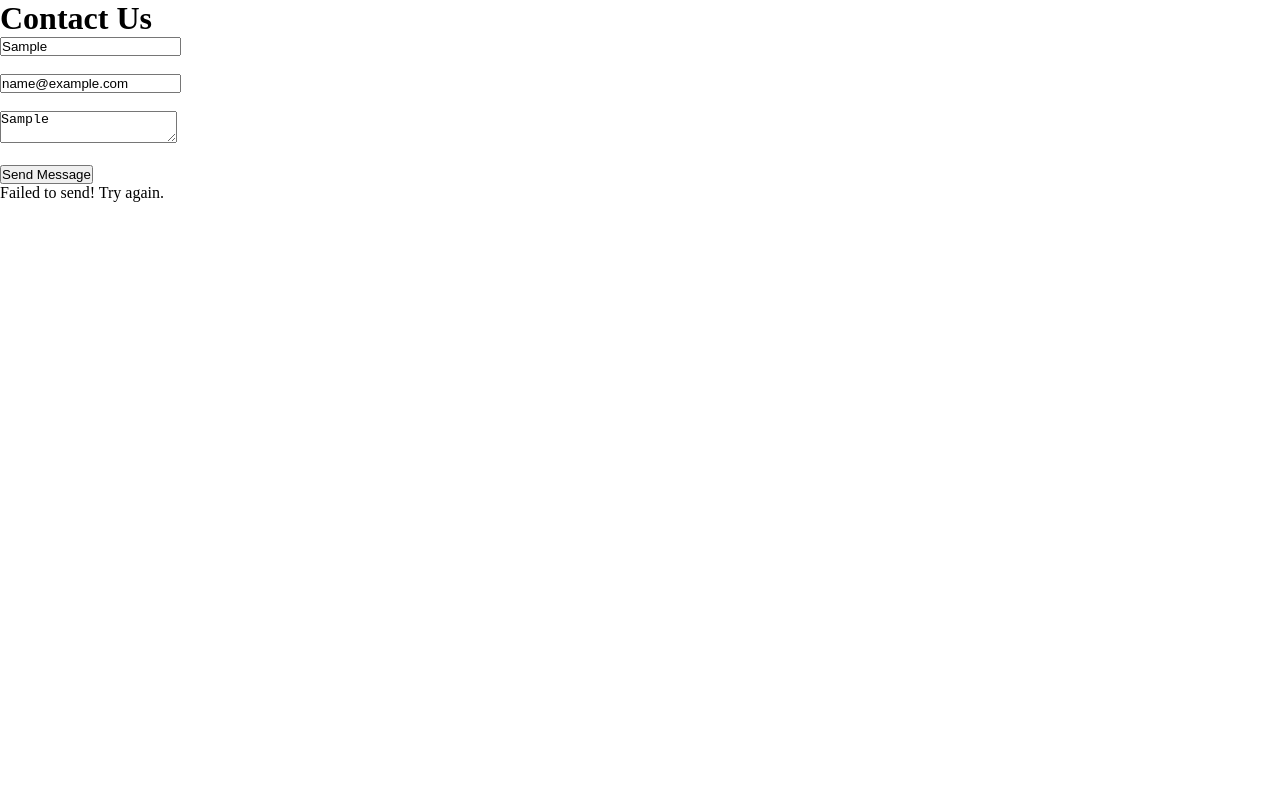
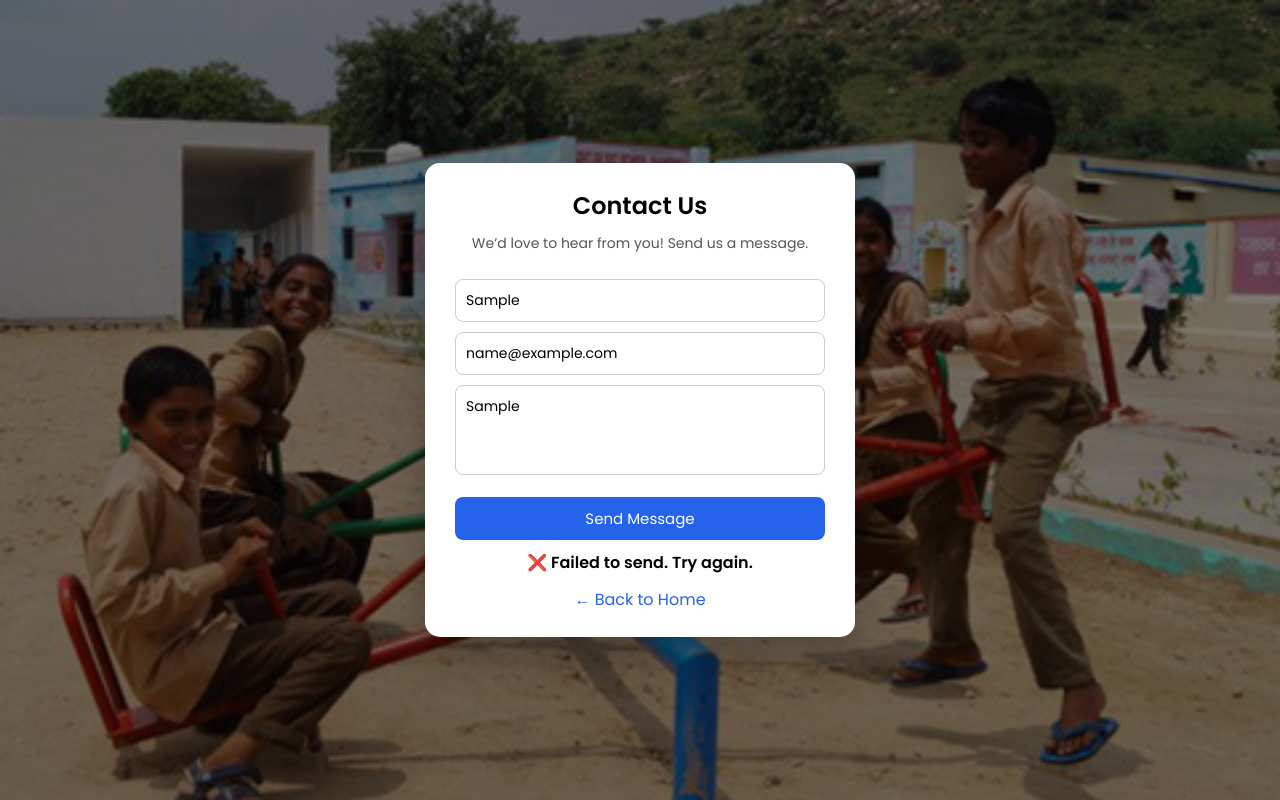
Before and after one commit to Subhajeetbal69/my-Website, a plain HTML site: page contact.html in a window 1280 px wide. Both pictures are taken after typing "Sample", "name@example.com", "Sample" into the empty fields and a click on the button "Send Message". Drawn offline with nearby package versions, Linux system fonts and the light colour scheme.

Commit message:
UI changes for services and contact pages

```diff
--- a/contact.html
+++ b/contact.html
@@ -1,8 +1,13 @@
 <!DOCTYPE html>
-<html>
+<html lang="en">
 <head>
-  <title>Contact Us - iEducation</title>
-  <link rel="stylesheet" href="style.css">
+  <meta charset="UTF-8" />
+  <title>Contact Us – iEducation</title>
+
+  <!-- Google Font -->
+  <link href="https://fonts.googleapis.com/css2?family=Poppins:wght@300;400;600&display=swap" rel="stylesheet">
+
+  <!-- EmailJS -->
   <script src="https://cdn.jsdelivr.net/npm/emailjs-com@3/dist/email.min.js"></script>
 
   <script>
@@ -10,34 +15,151 @@
         emailjs.init("QKIWUg5ebV4bI70l5");
     })();
   </script>
+
+  <style>
+    *{
+      margin:0;
+      padding:0;
+      box-sizing:border-box;
+      font-family:'Poppins',sans-serif;
+    }
+
+    body{
+      background:linear-gradient(rgba(0,0,0,0.5),rgba(0,0,0,0.5)), url("bg.jpg");
+      background-size:cover;
+      background-position:center;
+      min-height:100vh;
+      display:flex;
+      justify-content:center;
+      align-items:center;
+    }
+
+    .contact-card{
+      background:white;
+      width:430px;
+      padding:25px 30px;
+      border-radius:15px;
+      box-shadow:0 15px 40px rgba(0,0,0,.25);
+      animation:fadeIn .7s ease-in-out;
+    }
+
+    @keyframes fadeIn{
+      from{opacity:0; transform:translateY(20px);}
+      to{opacity:1; transform:translateY(0);}
+    }
+
+    .contact-card h2{
+      text-align:center;
+      margin-bottom:10px;
+    }
+
+    .contact-card p{
+      text-align:center;
+      font-size:14px;
+      color:#555;
+      margin-bottom:15px;
+    }
+
+    .contact-card input,
+    .contact-card textarea{
+      width:100%;
+      padding:10px;
+      margin-top:10px;
+      border-radius:8px;
+      border:1px solid #ccc;
+      outline:none;
+      font-size:14px;
+    }
+
+    .contact-card textarea{
+      resize:none;
+      height:90px;
+    }
+
+    .contact-card button{
+      width:100%;
+      margin-top:15px;
+      padding:10px;
+      background:#2563eb;
+      color:white;
+      border:none;
+      border-radius:8px;
+      cursor:pointer;
+      font-size:15px;
+    }
+
+    .contact-card button:hover{
+      background:#1d4ed8;
+    }
+
+    .status{
+      text-align:center;
+      margin-top:10px;
+      font-weight:600;
+    }
+
+    .back{
+      text-align:center;
+      margin-top:12px;
+    }
+
+    .back a{
+      color:#2563eb;
+      text-decoration:none;
+    }
+  </style>
 </head>
 
 <body>
 
-<h1>Contact Us</h1>
+<div class="contact-card">
 
-<form id="contactForm" onsubmit="sendMail(event)">
-  <input type="text" id="name" placeholder="Your Name" required><br><br>
-  <input type="email" id="email" placeholder="Your Email" required><br><br>
-  <textarea id="message" placeholder="Your Message" required></textarea><br><br>
-  <button type="submit">Send Message</button>
-</form>
+  <h2>Contact Us</h2>
+  <p>We’d love to hear from you! Send us a message.</p>
 
-<p id="status"></p>
+  <form onsubmit="sendMail(event)">
+
+    <input type="text" id="trap" style="display:none">
+
+    <input type="text" id="name" placeholder="Your Name" required>
+    <input type="email" id="email" placeholder="Your Email" required>
+    <textarea id="message" placeholder="Your Message" required></textarea>
+
+    <button type="submit">Send Message</button>
+
+  </form>
+
+  <div id="status" class="status"></div>
+
+  <div class="back">
+    <a href="index.html">← Back to Home</a>
+  </div>
+
+</div>
 
 <script>
 function sendMail(e){
     e.preventDefault();
 
-    emailjs.send("service_7uotzyn","template_sck02tn",{
-        from_name: document.getElementById("name").value,
-        from_email: document.getElementById("email").value,
+    if(document.getElementById("trap").value !== ""){
+        document.getElementById("status").innerHTML = "Spam detected ❌";
+        return;
+    }
+
+    emailjs.send(
+      "service_7uotzyn",
+      "template_sck02tn",
+      {
+        name: document.getElementById("name").value,
+        email: document.getElementById("email").value,
         message: document.getElementById("message").value
+      }
+    )
+    .then(() => {
+        document.getElementById("status").innerHTML = "✔ Message sent successfully!";
     })
-    .then(function(response) {
-        document.getElementById("status").innerHTML = "Message sent successfully";
-    }, function(error) {
-        document.getElementById("status").innerHTML = "Failed to send! Try again.";
+    .catch(() => {
+        document.getElementById("status").innerHTML = "❌ Failed to send. Try again.";
     });
 }
 </script>
--- a/style.css
+++ b/style.css
@@ -266,53 +266,3 @@
     font-size: 20px;
 
 }
-
-/* SERVICES PAGE */
-
-.services-hero{
-  background:linear-gradient(rgba(0,0,0,0.55),rgba(0,0,0,0.55)), url("bg3.jpg");
-  background-size:cover;
-  background-position:center;
-  padding:90px 40px;
-  color:white;
-  text-align:center;
-}
-
-.services-hero h1{
-  font-size:42px;
-  margin-bottom:10px;
-}
-
-.services-hero p{
-  font-size:18px;
-  max-width:900px;
-  margin:auto;
-  line-height:1.7;
-}
-
-.services-container{
-  max-width:1100px;
-  margin:50px auto;
-  display:grid;
-  grid-template-columns: repeat(auto-fit, minmax(280px, 1fr));
-  gap:25px;
-  padding:0 20px;
-}
-
-.service-card{
-  background:white;
-  padding:20px;
-  border-radius:14px;
-  box-shadow:0 15px 35px rgba(0,0,0,0.08);
-  line-height:1.7;
-  transition:0.3s ease;
-}
-
-.service-card:hover{
-  transform:translateY(-5px);
-  box-shadow:0 20px 40px rgba(0,0,0,0.12);
-}
-
-.service-card h3{
-  margin-top:0;
-}
```
Also changed, not shown: services.html (+87 -12 lines).
